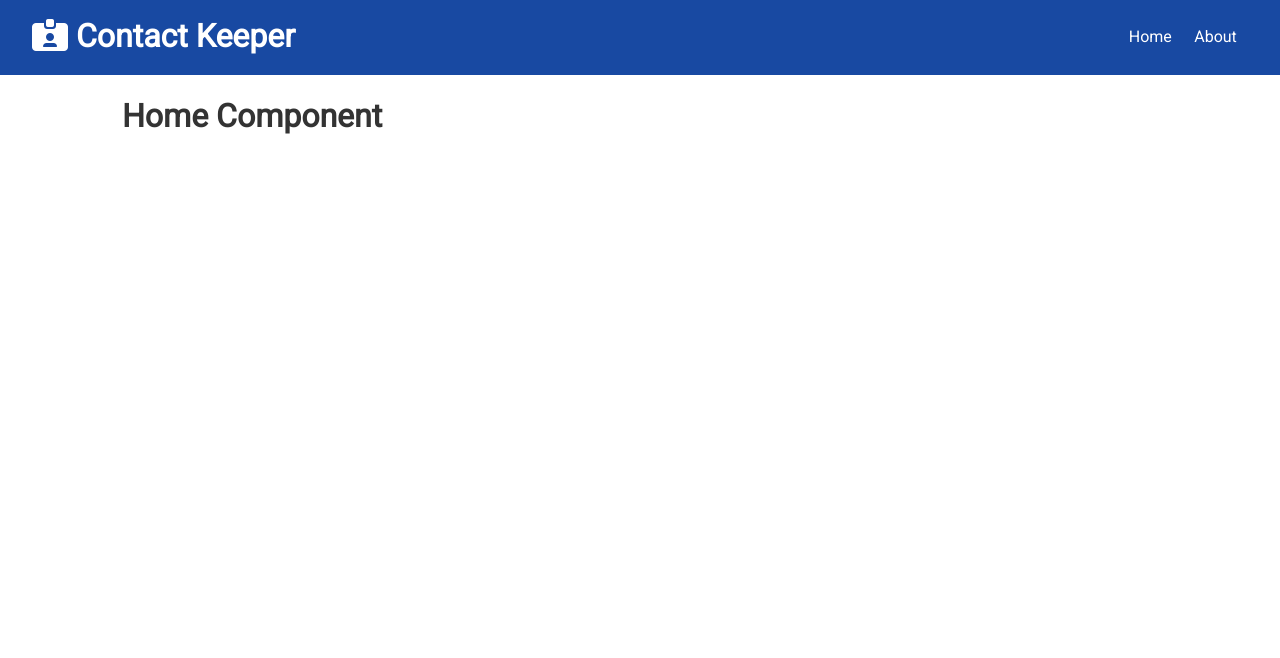
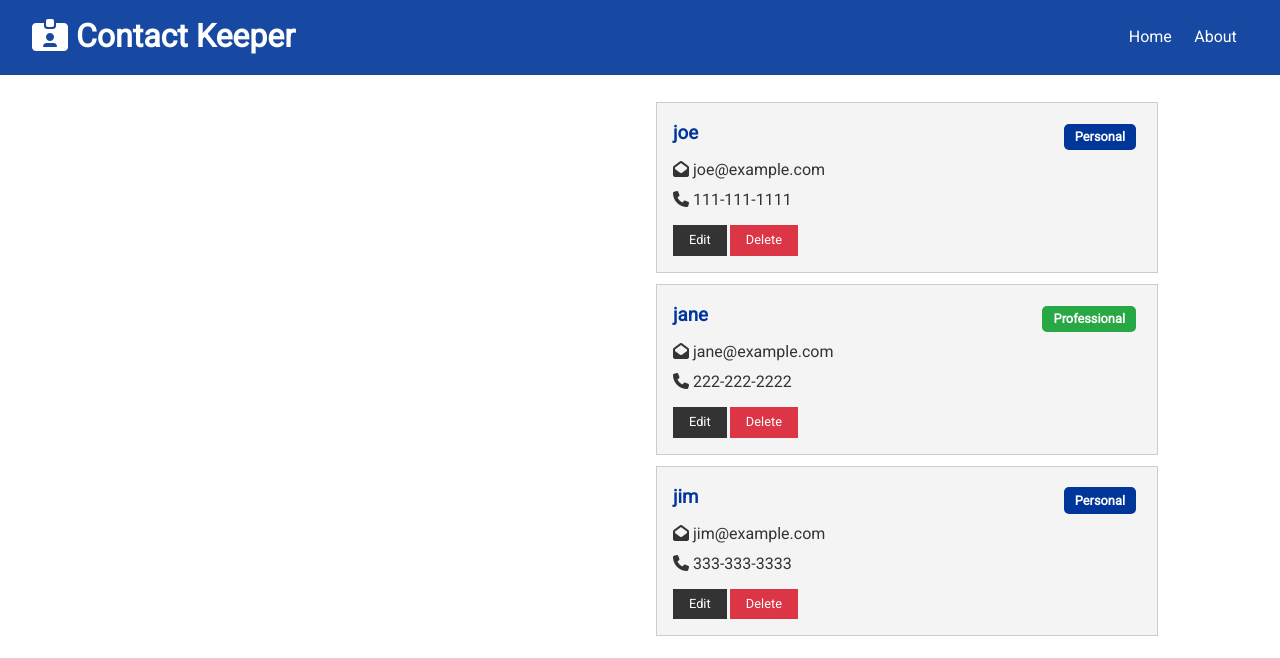
Before and after one commit to fcarlone/react-contact-finder, a React (Create React App) app in the folder client/: page / in a window 1280 px wide. Shown: the top 658 px of the page. Built offline with nearby package versions, Linux system fonts and the light colour scheme.

Commit message:
Setup context and global state

```diff
--- a/client/src/App.js
+++ b/client/src/App.js
@@ -3,10 +3,13 @@
 import Navbar from "./components/layouts/Navbar";
 import Home from "./components/pages/Home";
 import About from "./components/pages/About";
+
+import ContactState from "./context/contact/ContactState";
 import "./App.css";
 
 const App = () => {
   return (
+    <ContactState>
       <Router>
         <Fragment>
           <Navbar />
@@ -18,6 +21,7 @@
           </div>
         </Fragment>
       </Router>
+    </ContactState>
   );
 };
 
--- /dev/null
+++ b/client/src/components/contacts/ContactItem.js
@@ -0,0 +1,46 @@
+import React from "react";
+import PropTypes from "prop-types";
+
+const ContactItem = ({ contact }) => {
+  const { id, name, email, phone, type } = contact;
+  return (
+    <div className="card bg-light">
+      <h3 className="text-primary text-left">
+        {name}{" "}
+        <span
+          style={{ float: "right" }}
+          className={
+            "badge " +
+            (type === "professional" ? "badge-success" : "badge-primary")
+          }
+        >
+          {type.charAt(0).toUpperCase() + type.slice(1)}
+        </span>
+      </h3>
+      <ul className="list">
+        {email && (
+          <li>
+            {" "}
+            <i className="fas fa-envelope-open" /> {email}{" "}
+          </li>
+        )}
+        {phone && (
+          <li>
+            {" "}
+            <i className="fas fa-phone" /> {phone}{" "}
+          </li>
+        )}
+      </ul>
+      <p>
+        <button className="btn btn-dark btn-sm">Edit</button>
+        <button className="btn btn-danger btn-sm">Delete</button>
+      </p>
+    </div>
+  );
+};
+
+ContactItem.propTypes = {
+  contact: PropTypes.object.isRequired
+};
+
+export default ContactItem;
--- /dev/null
+++ b/client/src/components/contacts/Contacts.js
@@ -0,0 +1,19 @@
+import React, { Fragment, useContext } from "react";
+import ContactItem from "./ContactItem";
+import ConactContext from "../../context/contact/contactContext";
+
+const Contacts = () => {
+  const contactContext = useContext(ConactContext);
+
+  const { contacts } = contactContext;
+
+  return (
+    <Fragment>
+      {contacts.map(contact => (
+        <ContactItem key={contact.id} contact={contact} />
+      ))}
+    </Fragment>
+  );
+};
+
+export default Contacts;
--- a/client/src/components/pages/Home.js
+++ b/client/src/components/pages/Home.js
@@ -1,9 +1,13 @@
 import React from "react";
+import Contacts from "../contacts/Contacts";
 
 const Home = () => {
   return (
-    <div>
-      <h1>Home Component</h1>
+    <div className="grid-2">
+      <div>{/* Contact Form */}</div>
+      <div>
+        <Contacts />
+      </div>
     </div>
   );
 };
--- /dev/null
+++ b/client/src/context/contact/ContactState.js
@@ -0,0 +1,71 @@
+import React, { useReducer } from "react";
+import uuid from "uuid";
+import ContactContext from "./contactContext";
+import contactReducer from "./contactReducer";
+import {
+  GET_CONTACTS,
+  ADD_CONTACT,
+  DELETE_CONTACT,
+  SET_CURRENT,
+  CLEAR_CURRENT,
+  UPDATE_CONTACT,
+  FILTER_CONTACTS,
+  CLEAR_CONTACTS,
+  CLEAR_FILTER,
+  CONTACT_ERROR
+} from "../types";
+
+const ConactState = props => {
+  const initialState = {
+    contacts: [
+      {
+        id: 1,
+        name: "joe",
+        email: "joe@example.com",
+        phone: "111-111-1111",
+        type: "personal"
+      },
+      {
+        id: 2,
+        name: "jane",
+        email: "jane@example.com",
+        phone: "222-222-2222",
+        type: "professional"
+      },
+      {
+        id: 3,
+        name: "jim",
+        email: "jim@example.com",
+        phone: "333-333-3333",
+        type: "personal"
+      }
+    ]
+  };
+  const [state, dispatch] = useReducer(contactReducer, initialState);
+
+  // Add Contact
+
+  // Delete Contact
+
+  // Set Current Contact
+
+  // Clear Current Contact
+
+  // Update Contact
+
+  // Filter Contacts
+
+  // Clear Contacts
+
+  return (
+    <ContactContext.Provider
+      value={{
+        contacts: state.contacts
+      }}
+    >
+      {props.children}
+    </ContactContext.Provider>
+  );
+};
+
+export default ConactState;
--- /dev/null
+++ b/client/src/context/contact/contactContext.js
@@ -0,0 +1,5 @@
+import { createContext } from "react";
+
+const contactContext = createContext();
+
+export default contactContext;
--- /dev/null
+++ b/client/src/context/types.js
@@ -0,0 +1,20 @@
+export const GET_CONTACTS = "GET_CONTACTS";
+export const ADD_CONTACT = "ADD_CONTACT";
+export const DELETE_CONTACT = "DELETE_CONTACT";
+export const SET_CURRENT = "SET_CURRENT";
+export const CLEAR_CURRENT = "CLEAR_CURRENT";
+export const UPDATE_CONTACT = "UPDATE_CONTACT";
+export const FILTER_CONTACTS = "FILTER_CONTACTS";
+export const CLEAR_CONTACTS = "CLEAR_CONTACTS";
+export const CLEAR_FILTER = "CLEAR_FILTER";
+export const CONTACT_ERROR = "CONTACT_ERROR";
+export const SET_ALERT = "SET_ALERT";
+export const REMOVE_ALERT = "REMOVE_ALERT";
+export const REGISTER_SUCCESS = "REGISTER_SUCCESS";
+export const REGISTER_FAIL = "REGISTER_FAIL";
+export const USER_LOADED = "USER_LOADED";
+export const AUTH_ERROR = "AUTH_ERROR";
+export const LOGIN_SUCCESS = "LOGIN_SUCCESS";
+export const LOGIN_FAIL = "LOGIN_FAIL";
+export const LOGOUT = "LOGOUT";
+export const CLEAR_ERRORS = "CLEAR_ERRORS";
```
Also changed, not shown: client/src/context/contact/contactReducer.js (added). Lines whose indentation alone changed are shown as unchanged.
